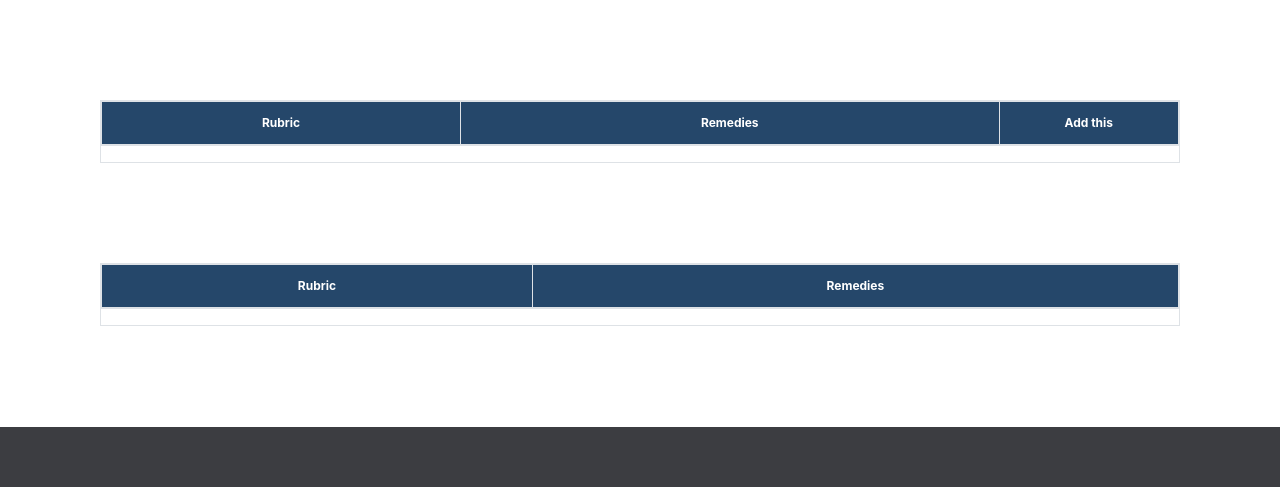
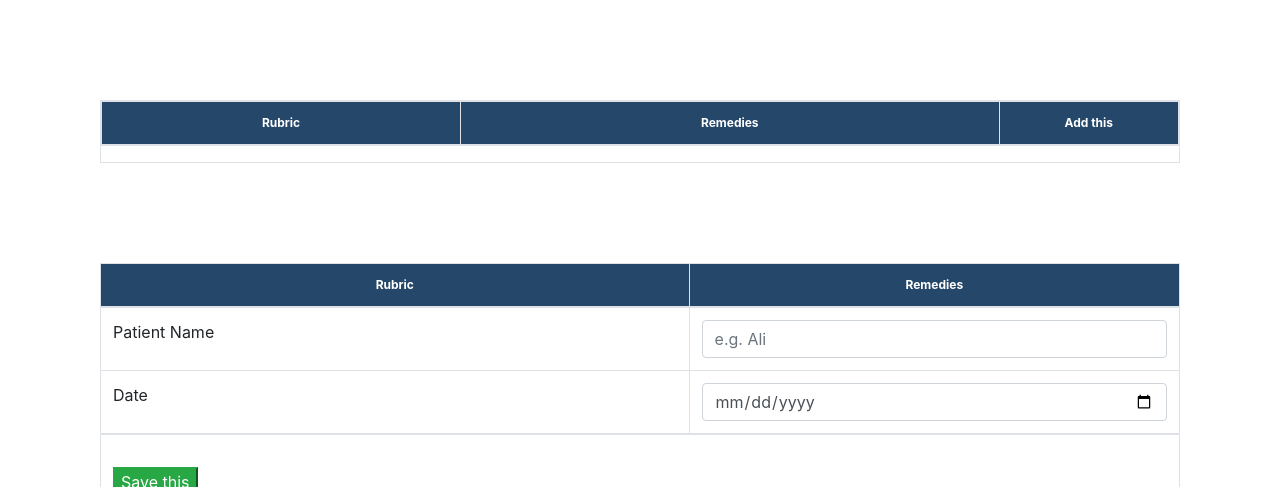
Before and after one commit to muhamad-ammar/homeopath, a Django app: page / in a window 1280 px wide. Shown: the part 675-1162 px from the top of the page. Run offline with Django 3.2, Linux system fonts and the light colour scheme; lists and menus that the app fills with data are empty; some libraries are stand-ins or nearby versions; grey boxes are pictures that could not be loaded.

Commit message:
Look and feel of patient form changed

```diff
--- a/templates/tab_remedy.html
+++ b/templates/tab_remedy.html
@@ -115,7 +115,7 @@
     </div>
     <div id='hello'></div>
 
-    <div class="container">
+    <!-- <div class="container">
         <div class="col-md-12 search-table-col">
             <div class="table-responsive table-bordered table table-hover table-bordered results">
                 <table class="table table-bordered table-hover" id="table2">
@@ -133,17 +133,38 @@
 
             </div>
         </div>
-    </div>
+    </div> -->
     <div class="container">
         <div class="col-md-12 search-table-col">
             <div class="table-responsive d table table-hover  results">
                 <form method='POST' action="{% url 'submit_view' %}">
-                <div class ="patient-form">
-                    {% comment %} <div style="float:left;" class = "col-lg-1"></div>
-                    <div style="float:left;" class = "col-lg-3"></div>
-                    <div style="clear:both;"></div> {% endcomment %}
-                </div>
-                {% comment %} <table class="table  table-hover" id="table2">
+                    <table class="table table-bordered table-hover" id="table2">
+                        <thead class="bill-header cs">
+                            <tr>
+                                <th id="trs-hd" class="col-lg-2">Rubric</th>
+                                <th id="trs-hd" class="col-lg-3">Remedies</th>
+
+                            </tr>
+                        </thead>
+                        <tr>
+                            <td class="col-sm-6 col-md-6 col-lg-6">Patient Name</td>
+                            <td class="col-sm-6 col-md-6 col-lg-5"><input type ='text' class = 'form-control' id="patient_name" placeholder="e.g. Ali"></td>
+                        </tr>
+                        <tr>
+                            <td class="col-sm-6 col-md-6 col-lg-6">Date</td>
+                            <td class="col-sm-6 col-md-6 col-lg-5"><input type ='date' class = 'form-control' id="patient_name" ></td>
+                        </tr>
+
+                <tbody class ="patient-form">
+
+
+                </tbody>
+                <tr>
+                    <td colspan="2">
+                <button class="btn-success" style="margin-top:20px;" type="submit" >{% if submit_btn %} {{ submit_btn }} {% else %}Save this {% endif %}</button>
+                </td>
+                </tr>
+                <!-- {% comment %} <table class="table  table-hover" id="table2">
                         {% csrf_token %}
                         <thead class="bill-header cs">
                             <tr>
@@ -175,7 +196,8 @@
                     </td>
                     </tr>
                 </tbody>
-            </table> {% endcomment %}
+            </table> {% endcomment %} -->
+            </table>
         </form>
 
             </div>
@@ -199,8 +221,8 @@
         var result = "";
         var currentRow=$(this).closest("tr");
         var col1=currentRow.find("td:eq(0)").text();
-        var div1 = "<div style='float:left;' class = 'col-lg-3'>"+col1+"</div>";
-        var div2 = "<div style='float:left;' class = 'col-lg-3'><input type ='text' class = 'form-control'></div><div style='clear:both'></div >";
+        var div1 = "<tr><td class = 'col-lg-6'>"+col1+"</td>";
+        var div2 = "<td class = 'col-lg-5'><input type ='text' class = 'form-control'></td></tr>";
         result = div1+div2;
         $(".patient-form").append(result);
         $( "#ids" ).val( function( index, val ) {
```
Also changed, not shown: 1 other file.
